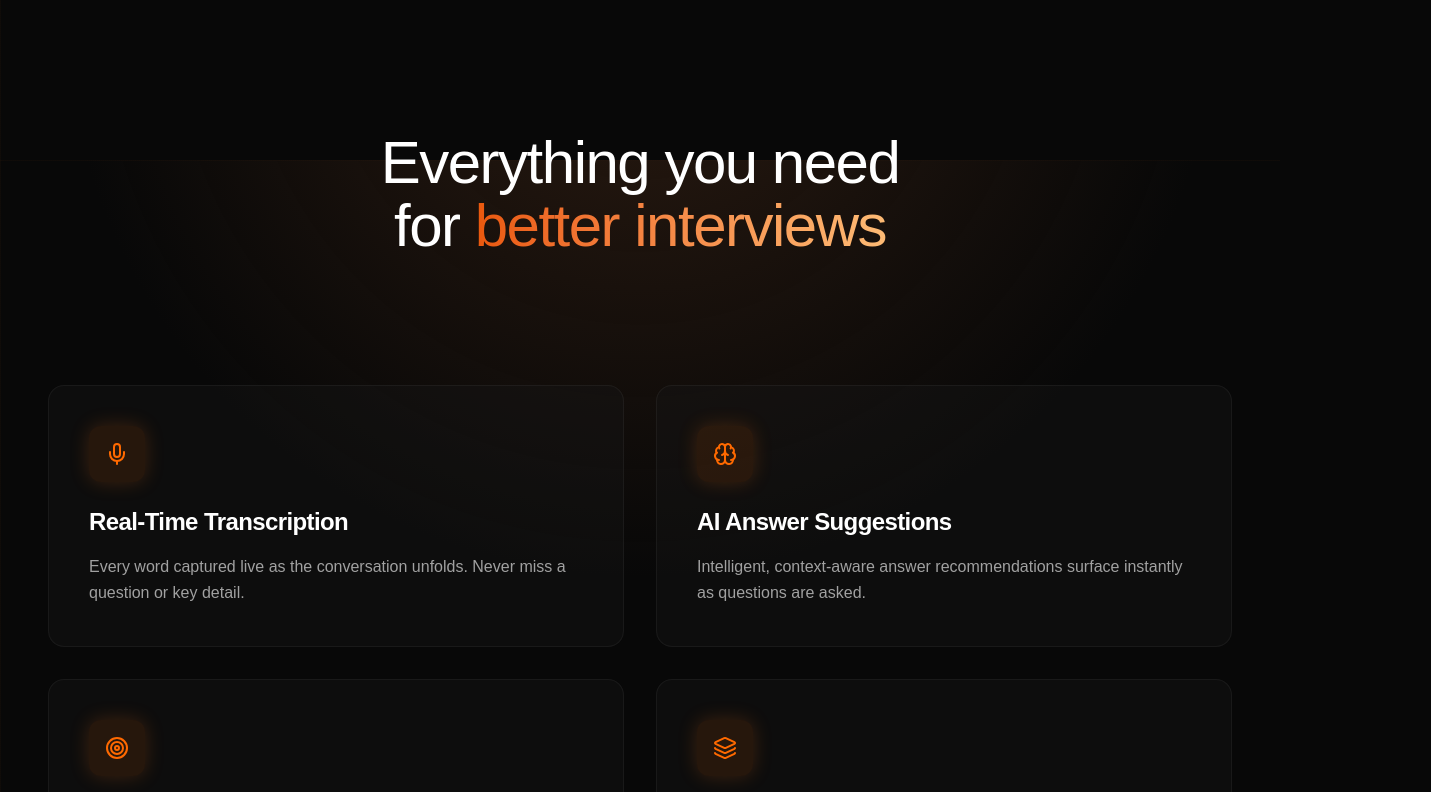
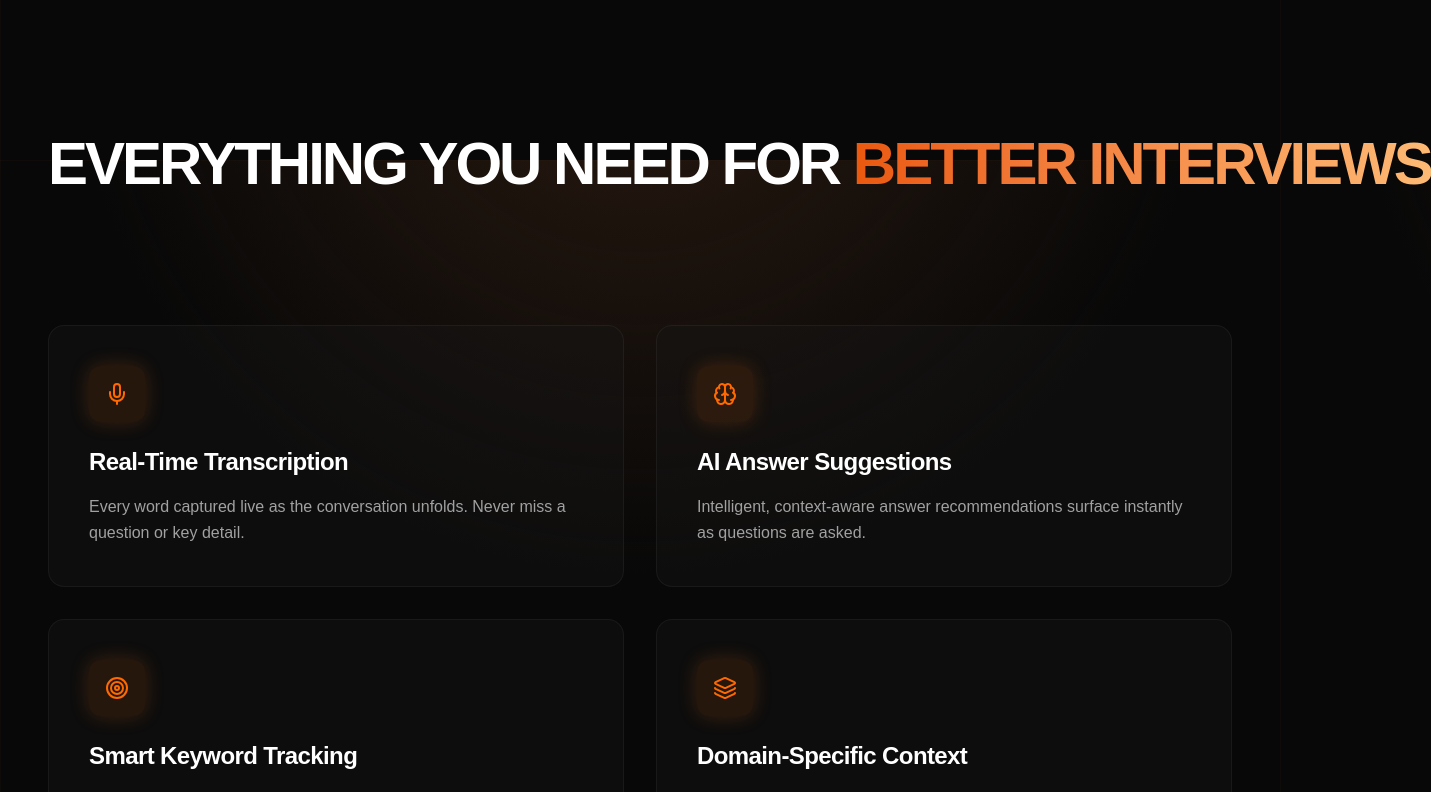
Before and after one commit to avinash967/interview-smart, a Next.js app: page / in a window 1280 px wide. Shown: the part 2240-3032 px from the top of the page, 1431 px wide, since content can reach past the window. Built offline with nearby package versions, Linux system fonts and the light colour scheme.

Commit message:
Update Features heading to exactly match Problem section styling

```diff
--- a/src/components/Features.tsx
+++ b/src/components/Features.tsx
@@ -42,10 +42,9 @@ export default function Features() {
     return (
         <section id="features" className="w-full bg-transparent py-40 px-6 md:px-12 relative flex flex-col items-center">
             <div className="max-w-[1200px] w-full mx-auto">
-                <div className="flex flex-col items-center text-center mb-24">
-                    <h2 className="text-4xl md:text-6xl font-normal tracking-tight mb-8 max-w-4xl leading-[1.05] flex flex-col items-center text-center text-white">
-                        <span>Everything you need</span>
-                        <span>for <span className="text-transparent bg-clip-text bg-gradient-to-r from-[#ea580c] to-[#fdba74]">better interviews</span></span>
+                <div className="flex flex-col items-center text-center mb-24 w-full overflow-visible">
+                    <h2 className="text-[1.75rem] sm:text-4xl md:text-[2.5rem] lg:text-5xl xl:text-6xl font-black tracking-tighter mb-8 w-full leading-[1.1] text-center text-white uppercase whitespace-normal lg:whitespace-nowrap">
+                        Everything you need for <span className="text-transparent bg-clip-text bg-gradient-to-r from-[#ea580c] to-[#fdba74]">better interviews</span>
                     </h2>
                 </div>
 
```
